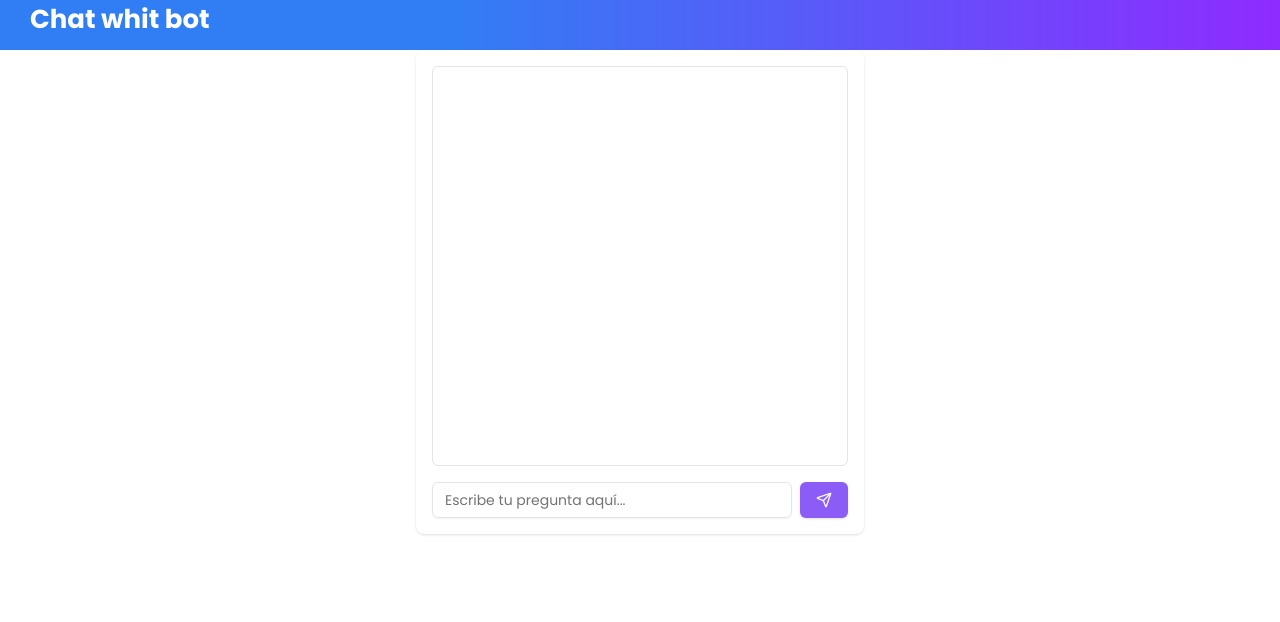
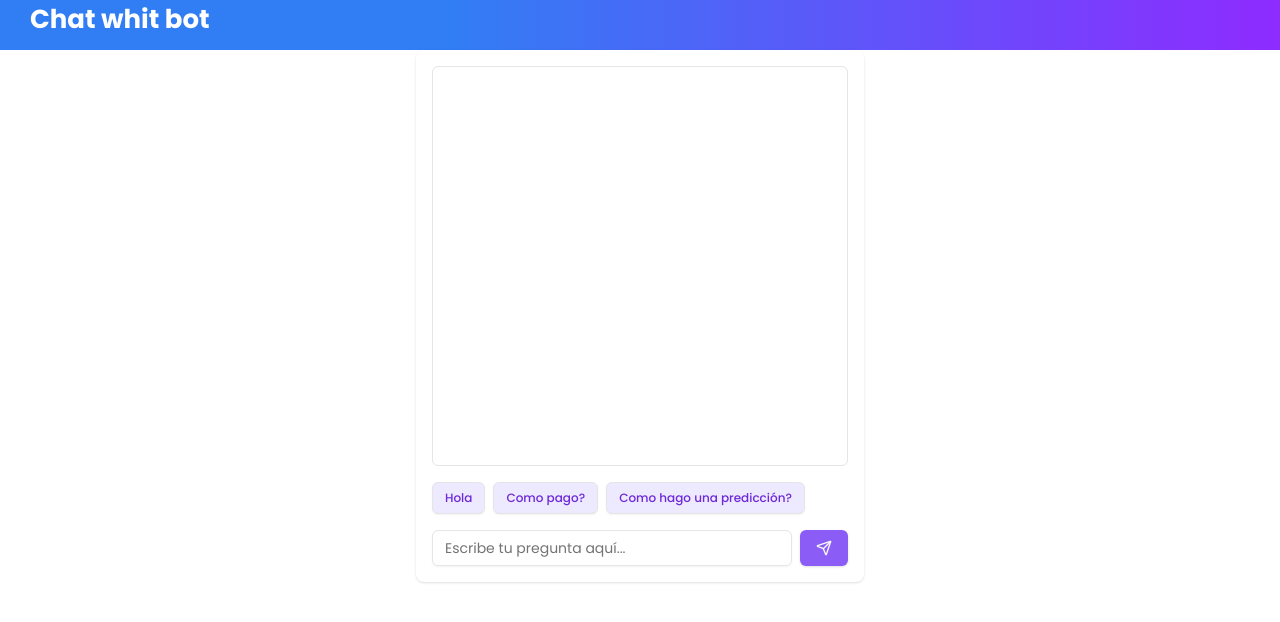
Before and after one commit to No-Country-simulation/h2-01-n-node-react, a Next.js app in the folder waki-front/: page /faqbot in a window 1280 px wide. Shown: the top 622 px of the page. Built offline with nearby package versions, Linux system fonts and the light colour scheme.

Commit message:
matchCardLive falta css

```diff
--- a/waki-front/app/components/FAQBot/FAQBot.tsx
+++ b/waki-front/app/components/FAQBot/FAQBot.tsx
@@ -15,29 +15,33 @@ const QA = [
     {question:"Hola", answer:"¡Hola, como estas? ¿En que puedo ayudarte?"},
     {question:"Como pago?", answer:"Puedes hacer clic en el boton '+' 😀"},
     {question:"Puedo cancelar mi prediccion?", answer:"NO 😎"},
-    {question:"Hola", answer:"¡Hola, como estas? ¿En que puedo ayudarte?"},
+    {question:"Como hago una predicción?", answer:"Puedes hacer una prediccion desde la pantalla Partidos."},
 ]
 
-export default function FAQBot() {
-    const [messages, setMessages] = useState<Message[]>([])
-    const [input, setInput]=useState('')
+const PREGUNTAS_PREDEFINIDAS = ["Hola", "Como pago?", "Como hago una predicción?"]
+export default function ChatBot() {
+  const [messages, setMessages] = useState<Message[]>([])
+  const [input, setInput] = useState('')
 
-    const handleSend = () =>{
-        if (input.trim() === '') return
-        setMessages(prev => [...prev, { text: input, isUser:true}])
+  const handleSend = (text: string = input) => {
+    if (text.trim() === '') return
 
-        const response = QA.find(qa => qa.question.toLowerCase() === input.toLowerCase())?.answer || 'Lo siento, no entiendo esa pregunta.'
+    setMessages(prev => [...prev, { text, isUser: true }])
 
-        setTimeout(() =>{
-        setMessages(prev => [...prev, {text: response, isUser: false}])
+    const response = QA.find(qa => qa.question.toLowerCase() === text.toLowerCase())?.answer || "Lo siento, no entiendo esa pregunta."
+
+    setTimeout(() => {
+      setMessages(prev => [...prev, { text: response, isUser: false }])
     }, 500)
+
     setInput('')
-    }
+  }
+
   return (
     <div>
         <div className='titleContainer'>
             <h1 className='titleChat'>Chat whit bot</h1>
-            </div>
+        </div>
       <div className="w-full max-w-md mx-auto p-4 bg-background rounded-lg shadow">
       <ScrollArea className="h-[400px] mb-4 p-4 border rounded-md">
         {messages.map((message, index) => (
@@ -51,19 +55,33 @@ export default function FAQBot() {
           </div>
         ))}
       </ScrollArea>
+      <div className="mb-4 flex flex-wrap gap-2">
+        {PREGUNTAS_PREDEFINIDAS.map((question, index) => (
+          <Button
+          key={index}
+          variant="outline"
+          size="sm"
+          onClick={() => handleSend(question)}
+          className="bg-violet-100 text-violet-700 hover:bg-violet-200"
+        >
+          {question}
+        </Button>
+
+        ))}
+        </div>
       <div className="flex gap-2">
-        <Input
+      <Input
           value={input}
           onChange={(e) => setInput(e.target.value)}
           onKeyPress={(e) => e.key === 'Enter' && handleSend()}
           placeholder="Escribe tu pregunta aquí..."
-          className="flex-grow"
-        />
-        <Button onClick={handleSend} className="bg-violet-500 hover:bg-violet-600">
+          className="flex-grow"/>
+        <Button onClick={() => handleSend()} className="bg-violet-500 hover:bg-violet-600">
           <Send className="h-4 w-4" />
         </Button>
+
       </div>
     </div>
-      </div>
+    </div>
   )
 }
```
